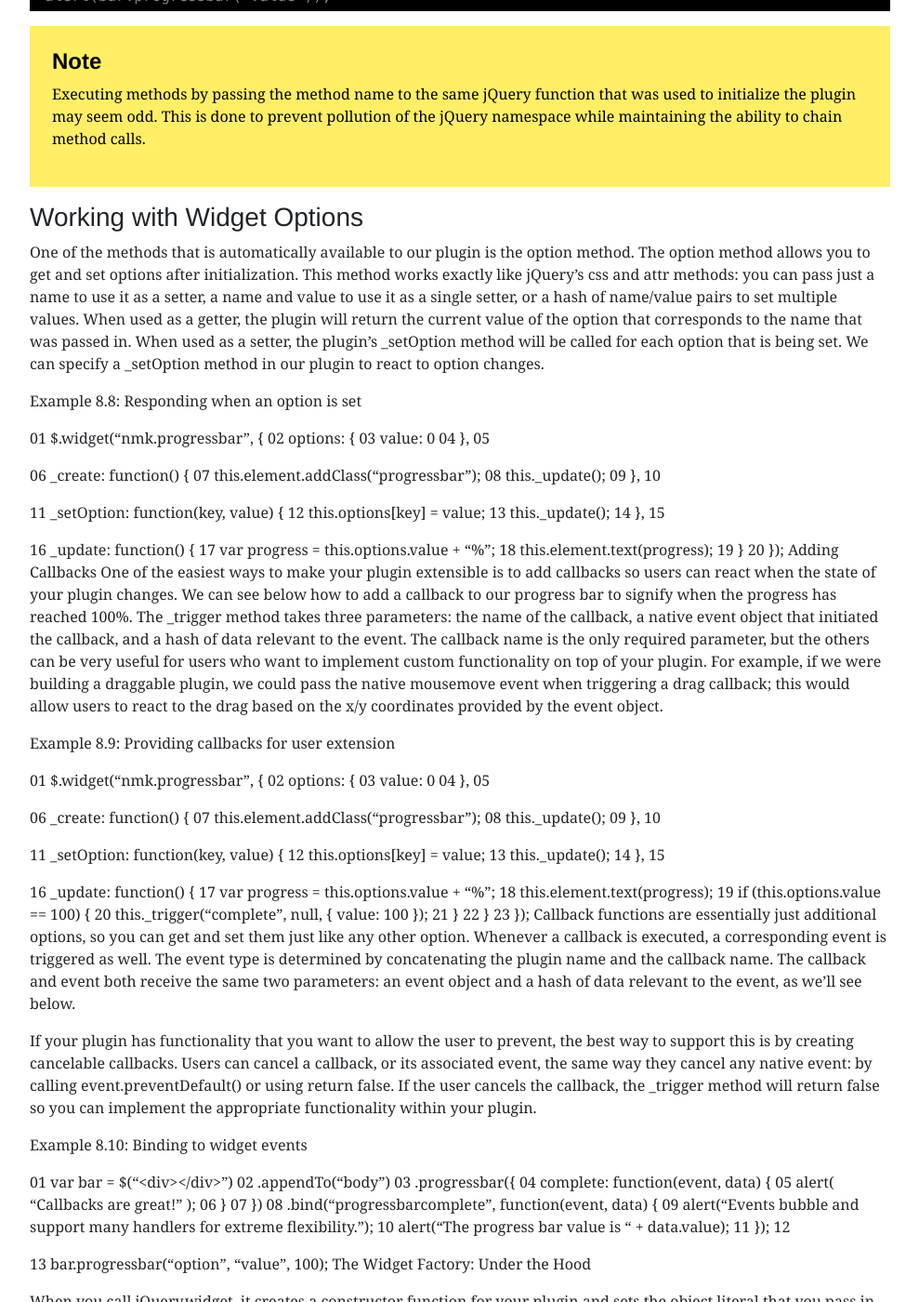
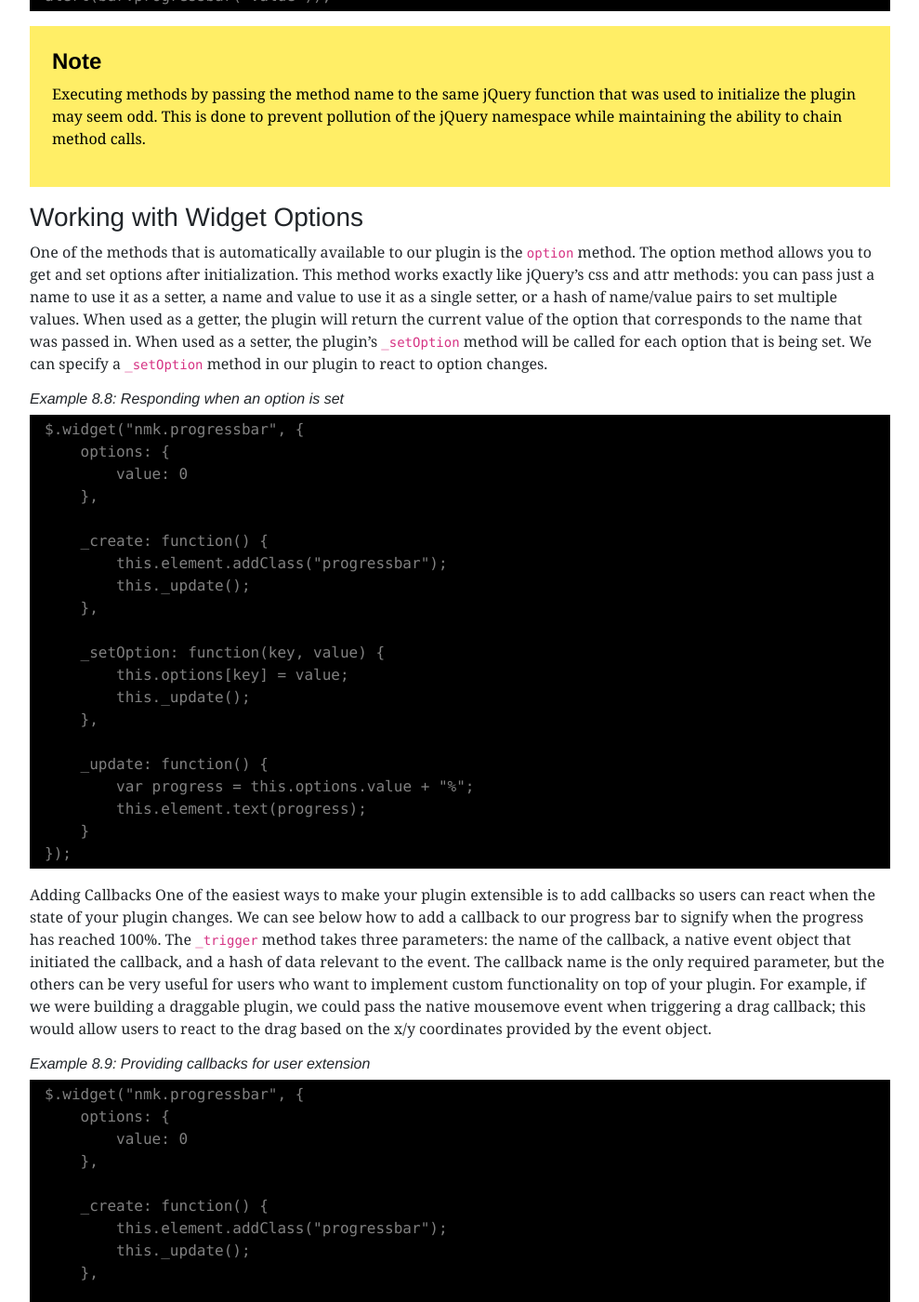
Before and after one commit to dan-carroll/jquery-fundamentals, a Jekyll site: the page built from legacy/ch08-plugins.md, in a window 1280 px wide and 1400 px high, scrolled down 8731 px. Shown: the whole window at 93% size, without its empty margins (145-1134 px from the left). Built offline with Jekyll 4.4.1, drawn with Linux system fonts in a browser that asks for light colours; some of the changed text lies outside the part shown.

Commit message:
Update ch08-plugins.md

````diff
--- a/legacy/ch08-plugins.md
+++ b/legacy/ch08-plugins.md
@@ -363,159 +363,105 @@ alert(bar.progressbar("value"));
 
 ### Working with Widget Options
 
-One of the methods that is automatically available to our plugin is the option method. The option method allows you to get and set options after initialization. This method works exactly like jQuery’s css and attr methods: you can pass just a name to use it as a setter, a name and value to use it as a single setter, or a hash of name/value pairs to set multiple values. When used as a getter, the plugin will return the current value of the option that corresponds to the name that was passed in. When used as a setter, the plugin’s _setOption method will be called for each option that is being set. We can specify a _setOption method in our plugin to react to option changes.
+One of the methods that is automatically available to our plugin is the `option` method. The option method allows you to get and set options after initialization. This method works exactly like jQuery’s css and attr methods: you can pass just a name to use it as a setter, a name and value to use it as a single setter, or a hash of name/value pairs to set multiple values. When used as a getter, the plugin will return the current value of the option that corresponds to the name that was passed in. When used as a setter, the plugin’s `_setOption` method will be called for each option that is being set. We can specify a `_setOption` method in our plugin to react to option changes.
 
-Example 8.8: Responding when an option is set
+###### Example 8.8: Responding when an option is set
 
-01
+```js
 $.widget("nmk.progressbar", {
-02
     options: {
-03
         value: 0
-04
     },
-05
 
-06
     _create: function() {
-07
         this.element.addClass("progressbar");
-08
         this._update();
-09
     },
-10
 
-11
     _setOption: function(key, value) {
-12
         this.options[key] = value;
-13
         this._update();
-14
     },
-15
 
-16
     _update: function() {
-17
         var progress = this.options.value + "%";
-18
         this.element.text(progress);
-19
     }
-20
 });
+```
+
 Adding Callbacks
-One of the easiest ways to make your plugin extensible is to add callbacks so users can react when the state of your plugin changes. We can see below how to add a callback to our progress bar to signify when the progress has reached 100%. The _trigger method takes three parameters: the name of the callback, a native event object that initiated the callback, and a hash of data relevant to the event. The callback name is the only required parameter, but the others can be very useful for users who want to implement custom functionality on top of your plugin. For example, if we were building a draggable plugin, we could pass the native mousemove event when triggering a drag callback; this would allow users to react to the drag based on the x/y coordinates provided by the event object.
+One of the easiest ways to make your plugin extensible is to add callbacks so users can react when the state of your plugin changes. We can see below how to add a callback to our progress bar to signify when the progress has reached 100%. The `_trigger` method takes three parameters: the name of the callback, a native event object that initiated the callback, and a hash of data relevant to the event. The callback name is the only required parameter, but the others can be very useful for users who want to implement custom functionality on top of your plugin. For example, if we were building a draggable plugin, we could pass the native mousemove event when triggering a drag callback; this would allow users to react to the drag based on the x/y coordinates provided by the event object.
 
-Example 8.9: Providing callbacks for user extension
+###### Example 8.9: Providing callbacks for user extension
 
-01
+```js
 $.widget("nmk.progressbar", {
-02
     options: {
-03
         value: 0
-04
     },
-05
 
-06
     _create: function() {
-07
         this.element.addClass("progressbar");
-08
         this._update();
-09
     },
-10
 
-11
     _setOption: function(key, value) {
-12
         this.options[key] = value;
-13
         this._update();
-14
     },
-15
 
-16
     _update: function() {
-17
         var progress = this.options.value + "%";
-18
         this.element.text(progress);
-19
         if (this.options.value == 100) {
-20
             this._trigger("complete", null, { value: 100 });
-21
         }
-22
     }
-23
 });
+```
+
 Callback functions are essentially just additional options, so you can get and set them just like any other option. Whenever a callback is executed, a corresponding event is triggered as well. The event type is determined by concatenating the plugin name and the callback name. The callback and event both receive the same two parameters: an event object and a hash of data relevant to the event, as we’ll see below.
 
-If your plugin has functionality that you want to allow the user to prevent, the best way to support this is by creating cancelable callbacks. Users can cancel a callback, or its associated event, the same way they cancel any native event: by calling event.preventDefault() or using return false. If the user cancels the callback, the _trigger method will return false so you can implement the appropriate functionality within your plugin.
+If your plugin has functionality that you want to allow the user to prevent, the best way to support this is by creating cancelable callbacks. Users can cancel a callback, or its associated event, the same way they cancel any native event: by calling `event.preventDefault()` or using `return false`. If the user cancels the callback, the `_trigger` method will return false so you can implement the appropriate functionality within your plugin.
 
-Example 8.10: Binding to widget events
+###### Example 8.10: Binding to widget events
 
-01
+```js
 var bar = $("<div></div>")
-02
     .appendTo("body")
-03
     .progressbar({
-04
         complete: function(event, data) {
-05
             alert( "Callbacks are great!" );
-06
         }
-07
     })
-08
     .bind("progressbarcomplete", function(event, data) {
-09
         alert("Events bubble and support many handlers for extreme flexibility.");
-10
         alert("The progress bar value is " + data.value);
-11
     });
-12
 
-13
 bar.progressbar("option", "value", 100);
-The Widget Factory: Under the Hood
+```
 
-When you call jQuery.widget, it creates a constructor function for your plugin and sets the object literal that you pass in as the prototype for your plugin instances. All of the functionality that automatically gets added to your plugin comes from a base widget prototype, which is defined as jQuery.Widget.prototype. When a plugin instance is created, it is stored on the original DOM element using jQuery.data, with the plugin name as the key.
+#### The Widget Factory: Under the Hood
+
+When you call `jQuery.widget`, it creates a constructor function for your plugin and sets the object literal that you pass in as the prototype for your plugin instances. All of the functionality that automatically gets added to your plugin comes from a base widget prototype, which is defined as `jQuery.Widget.prototype`. When a plugin instance is created, it is stored on the original DOM element using `jQuery.data`, with the plugin name as the key.
 
 Because the plugin instance is directly linked to the DOM element, you can access the plugin instance directly instead of going through the exposed plugin method if you want. This will allow you to call methods directly on the plugin instance instead of passing method names as strings and will also give you direct access to the plugin’s properties.
 
-01
+```js
 var bar = $("<div></div>")
-02
     .appendTo("body")
-03
     .progressbar()
-04
     .data("progressbar" );
-05
 
-06
 // call a method directly on the plugin instance
-07
 bar.option("value", 50);
-08
 
-09
 // access properties on the plugin instance
-10
 alert(bar.options.value);
+```
+
 One of the biggest benefits of having a constructor and prototype for a plugin is the ease of extending the plugin. By adding or modifying methods on the plugin’s prototype, we can modify the behavior of all instances of our plugin. For example, if we wanted to add a method to our progress bar to reset the progress to 0% we could add this method to the prototype and it would instantly be available to be called on any plugin instance.
 
 1
````
